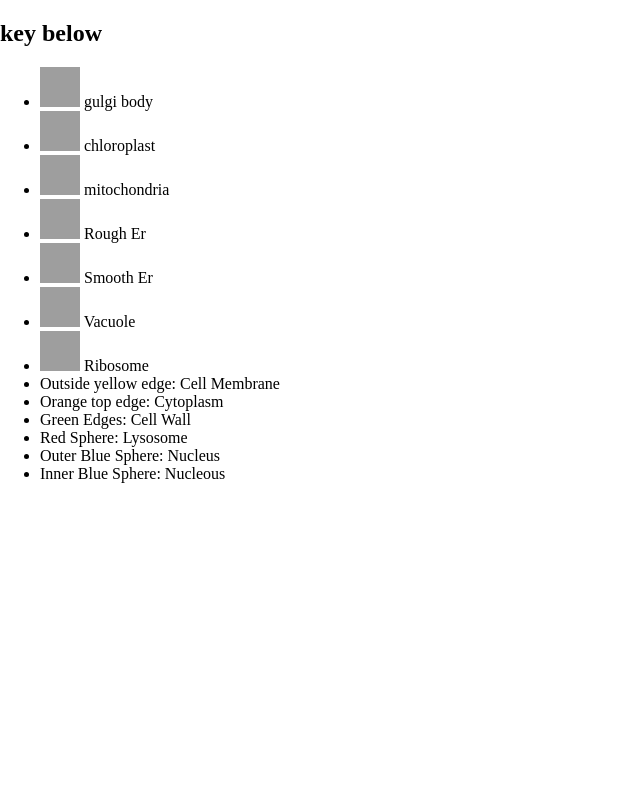
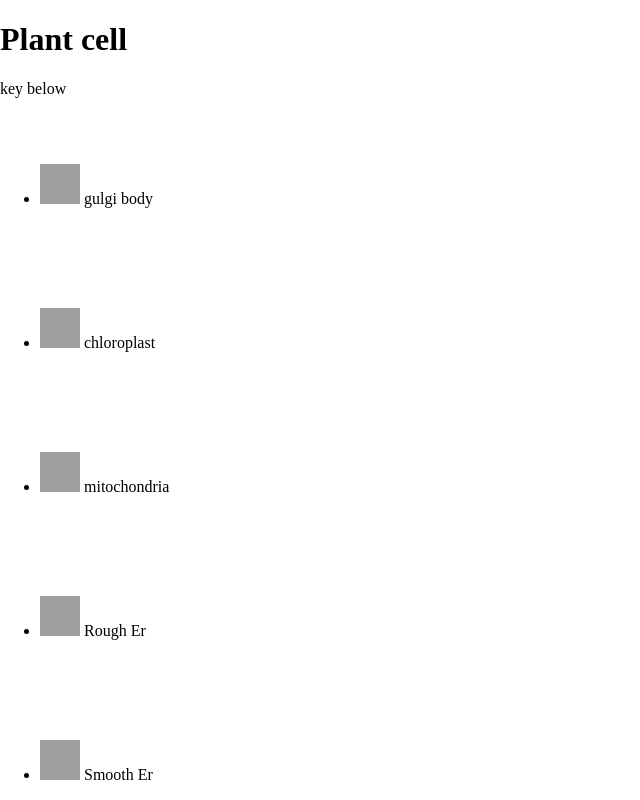
Before and after one commit to JakeSchool/3D-Cell, a plain HTML site: page index.html in a window 1280 px wide. Shown: the top 800 px of the page, without its empty margins (0-640 px from the left). Drawn offline with nearby package versions, Linux system fonts and the light colour scheme; grey boxes are pictures that could not be loaded.

Commit message:
title + padding

```diff
--- a/index.html
+++ b/index.html
@@ -3,14 +3,16 @@
 <html>
 	<head>
 		<meta charset=utf-8>
-		<title>3D Cell</title>
+		<title>3D Plant Cell</title>
 		<style>
 			body { margin: 0; }
 			canvas { width: 100%; height: 50% }
+			li { padding-top: 50px; padding-bottom: 50px; }
 		</style>
 	</head>
 	<body>
-		<h2>key below</h2>
+		<h1>Plant cell</h1>
+		<p>key below</p>
 		<script src="libraries/three.js"></script>
     <script src="libraries/OrbitControls.js"></script>
     <script src="libraries/csg.js"></script>
```
